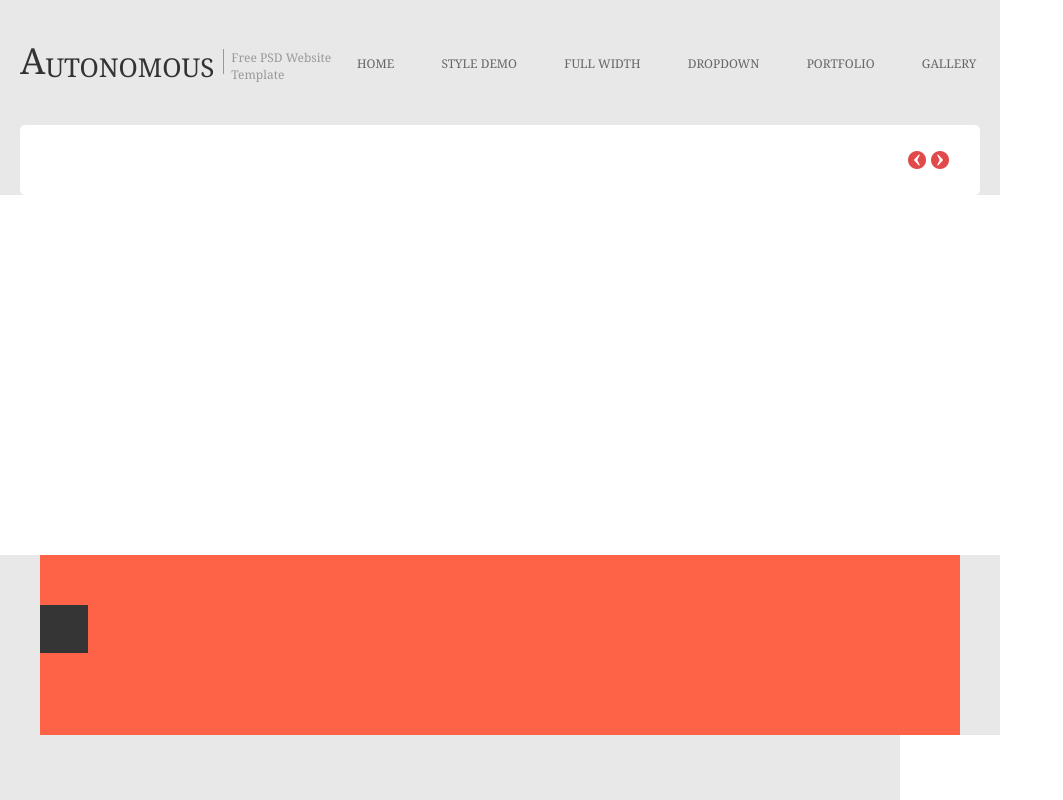
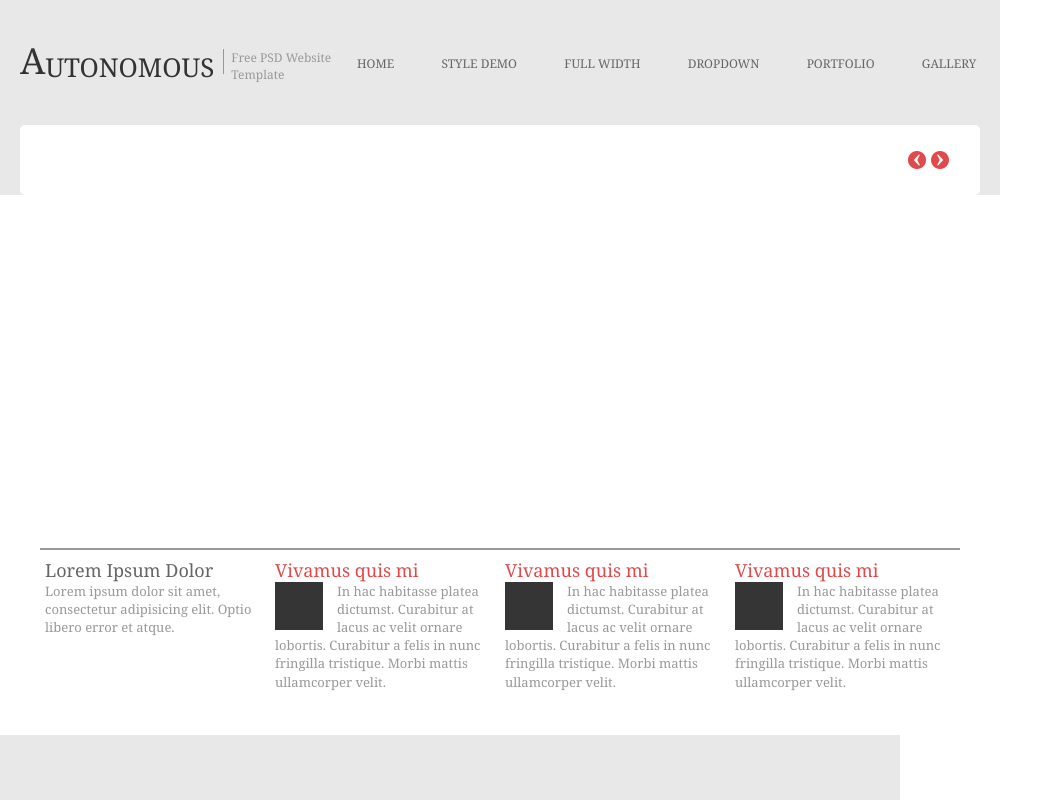
Before and after one commit to KeraSherton/Template-psd-react, a React (Create React App) app: page / in a window 1280 px wide. Shown: the top 800 px of the page, without its empty margins (0-1063 px from the left). Built offline with nearby package versions, Linux system fonts and the light colour scheme.

Commit message:
Add: services, and footer elements

```diff
--- a/src/App.css
+++ b/src/App.css
@@ -3,6 +3,3 @@
   padding: 0;
   box-sizing: border-box;
 }
-
-.app {
-}
--- a/src/components/Footer.css
+++ b/src/components/Footer.css
@@ -7,7 +7,6 @@
 }
 
 .footer-rectangle {
-  /* Style for "Background" */
   width: 960px;
   height: 70px;
   background-color: #ffffff;
--- a/src/components/Services.css
+++ b/src/components/Services.css
@@ -1,7 +1,7 @@
 .services {
   width: 1000px;
   height: 180px;
-  background-color: #e8e8e8;
+  background-color: #ffffff;
   display: flex;
   justify-content: center;
 }
@@ -9,21 +9,27 @@
 .services-container {
   width: 920px;
   height: 180px;
-  background-color: tomato;
+  display: flex;
 }
 
-.services-img {
-  width: 48px;
-  height: 48px;
-  background-color: #353535;
+.services-content-box {
+  width: 250px;
+  height: 150px;
+  padding: 5px;
 }
 
 .services-title {
   color: #666666;
   font-family: Georgia;
   font-size: 18px;
-  font-weight: 400;
   line-height: 21.6px;
+}
+
+.services-summary {
+  color: #999999;
+  font-family: Georgia;
+  font-size: 13px;
+  line-height: 18.2px;
 }
 
 .services-box {
@@ -39,12 +45,25 @@
   line-height: 21.6px;
 }
 
+.services-icon {
+  width: 48px;
+  height: 48px;
+  background-color: #353535;
+  float: left;
+  margin-right: 14px;
+}
+
 .services-content {
-  width: 201px;
-  height: 50px;
   color: #999999;
   font-family: Georgia;
   font-size: 13px;
-  font-weight: 400;
   line-height: 18.2px;
 }
+
+.splitter {
+  width: 920px;
+  height: 2px;
+  background-color: #999999;
+  position: absolute;
+  bottom: 250px;
+}
--- a/src/components/Services.js
+++ b/src/components/Services.js
@@ -5,15 +5,42 @@ const Services = () => {
   return (
     <div className="services">
       <div className="services-container">
-        <div className="services-content">
-          <p className="services-title"></p>
-          <p className="services-summary"></p>
+        <div className="services-content-box">
+          <p className="services-title">Lorem Ipsum Dolor</p>
+          <p className="services-summary">
+            Lorem ipsum dolor sit amet, consectetur adipisicing elit. Optio
+            libero error et atque.
+          </p>
         </div>
-        <div className="services-box">
-          <p className="services-box-title"></p>
-          <canvas className="services-img" />
-          <p className="services-content"></p>
+
+        <div className="services-content-box">
+          <p className="services-box-title">Vivamus quis mi</p>
+          <canvas className="services-icon" />
+          <p className="services-content">
+            In hac habitasse platea dictumst. Curabitur at lacus ac velit ornare
+            lobortis. Curabitur a felis in nunc fringilla tristique. Morbi
+            mattis ullamcorper velit.
+          </p>
         </div>
+        <div className="services-content-box">
+          <p className="services-box-title">Vivamus quis mi</p>
+          <canvas className="services-icon" />
+          <p className="services-content">
+            In hac habitasse platea dictumst. Curabitur at lacus ac velit ornare
+            lobortis. Curabitur a felis in nunc fringilla tristique. Morbi
+            mattis ullamcorper velit.
+          </p>
+        </div>
+        <div className="services-content-box">
+          <p className="services-box-title">Vivamus quis mi</p>
+          <canvas className="services-icon" />
+          <p className="services-content">
+            In hac habitasse platea dictumst. Curabitur at lacus ac velit ornare
+            lobortis. Curabitur a felis in nunc fringilla tristique. Morbi
+            mattis ullamcorper velit.
+          </p>
+        </div>
+
         <canvas className="splitter" />
       </div>
     </div>
```
